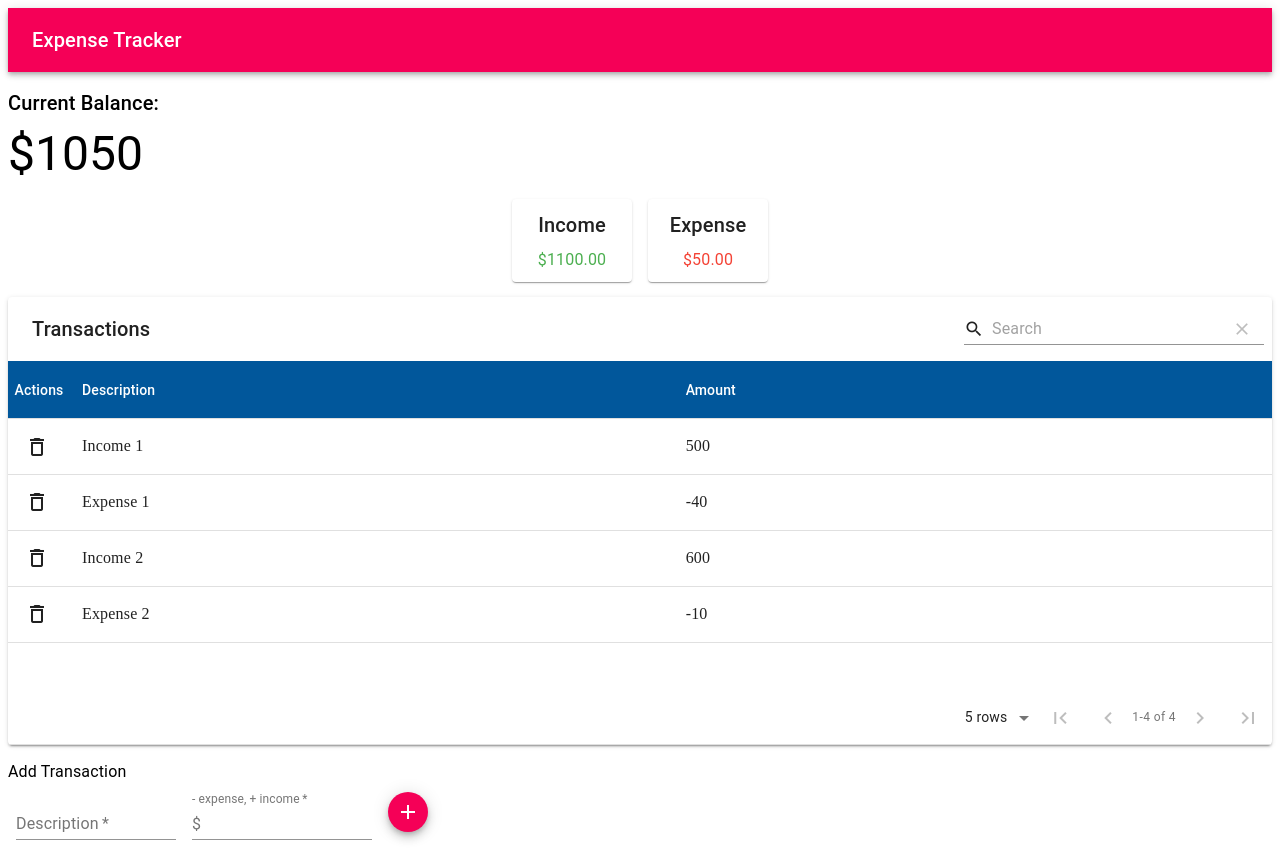
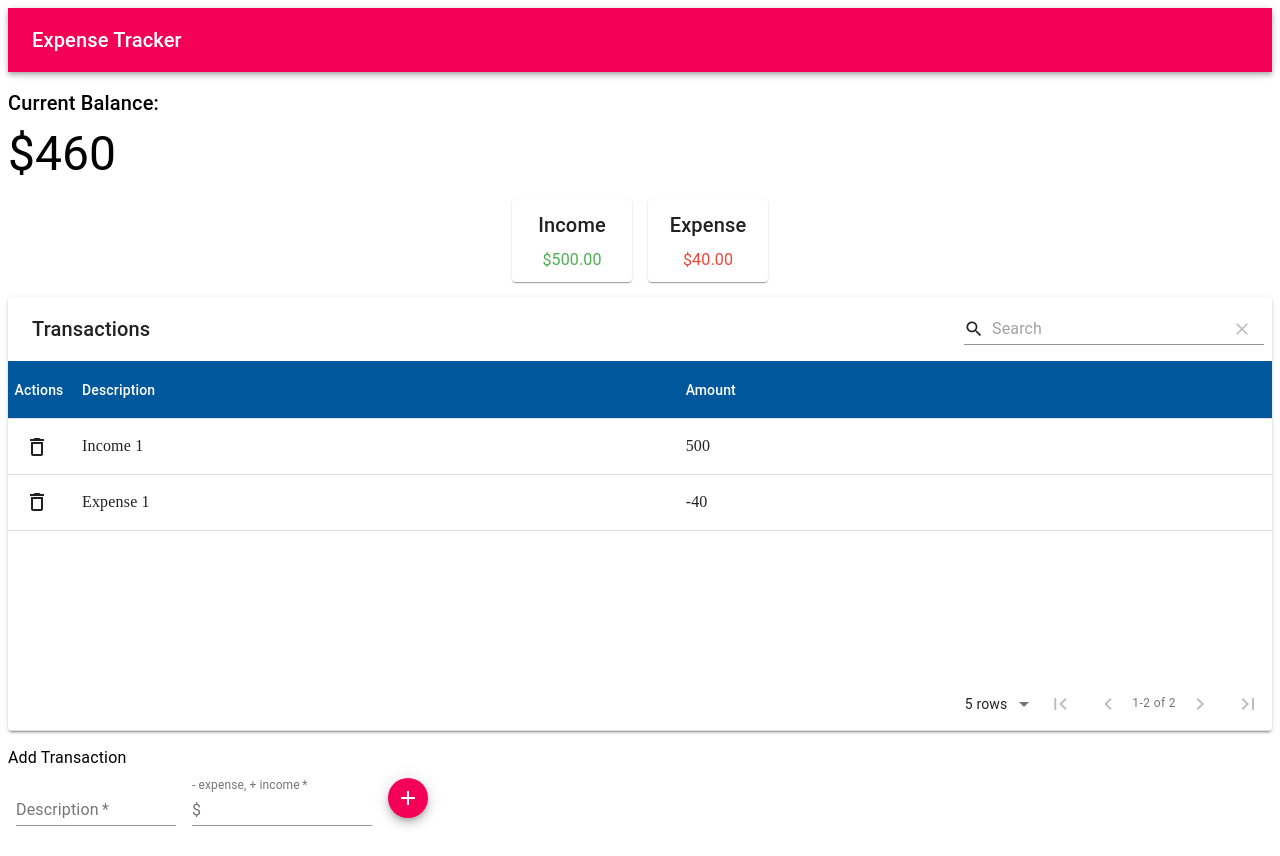
Before and after one commit to hassancode/expense-tracker, a React (Create React App) app: page / in a window 1280 px wide. Built offline with nearby package versions, Linux system fonts and the light colour scheme.

Commit message:
removed two entries from transaction table

```diff
--- a/src/contexts/TransactionContext.js
+++ b/src/contexts/TransactionContext.js
@@ -4,9 +4,7 @@ import AppReducer from './AppReducer';
 const initialState = {
     transactions: [
         { id: 1, description: "Income 1", amount: 500 },
-        { id: 2, description: "Expense 1", amount: -40 },
-        { id: 3, description: "Income 2", amount: 600 },
-        { id: 4, description: "Expense 2", amount: -10 }
+        { id: 2, description: "Expense 1", amount: -40 }
     ]
 }
 
```
